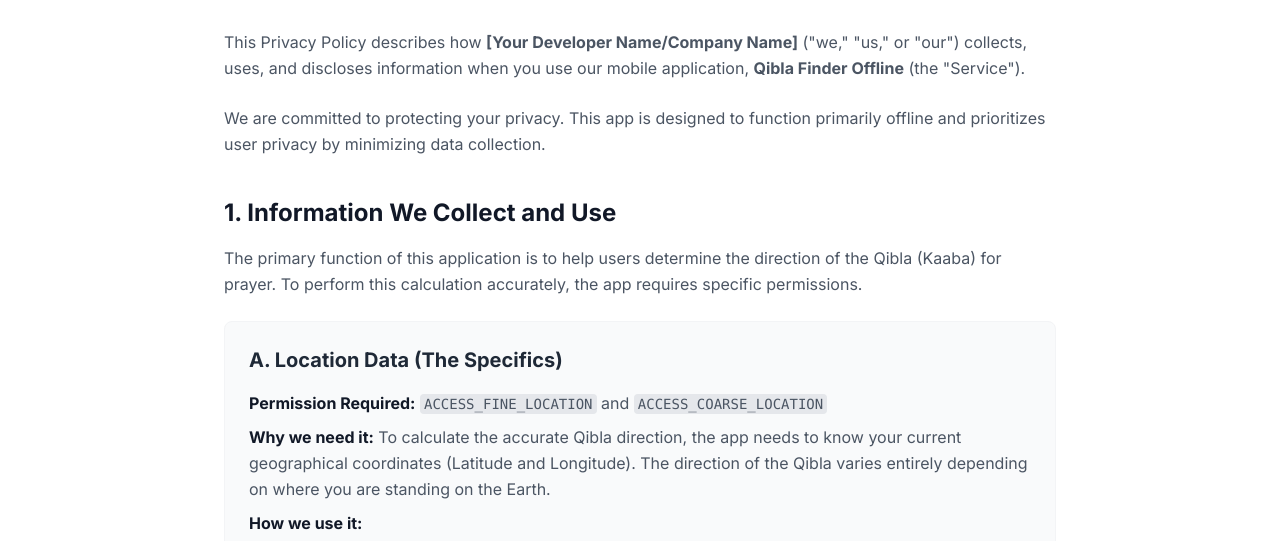
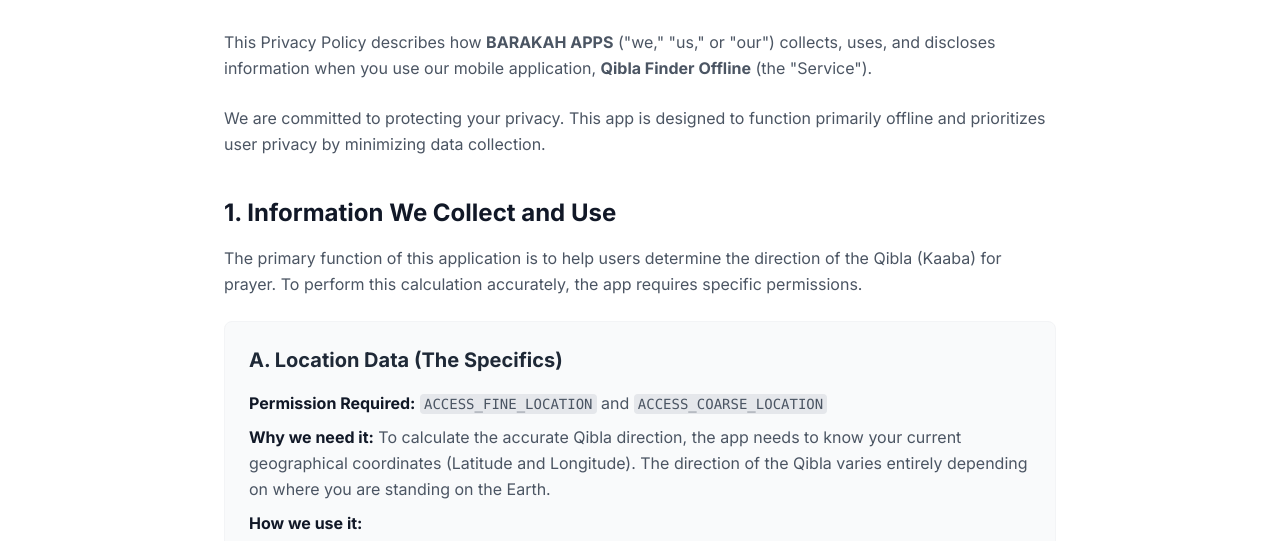
Before and after one commit to BarakahApps/BarakahApps.github.io, a plain HTML site: page privacy_policy/index.html in a window 1280 px wide. Shown: the part 244-785 px from the top of the page. Drawn offline with nearby package versions, Linux system fonts and the light colour scheme.

Commit message:
Update index.html

```diff
--- a/privacy_policy/index.html
+++ b/privacy_policy/index.html
@@ -45,7 +45,7 @@
 
             <div class="prose prose-emerald max-w-none text-gray-600 leading-relaxed">
                 <p class="mb-6">
-                    This Privacy Policy describes how <strong>[Your Developer Name/Company Name]</strong> ("we," "us," or "our") collects, uses, and discloses information when you use our mobile application, <strong>Qibla Finder Offline</strong> (the "Service").
+                    This Privacy Policy describes how <strong>BARAKAH APPS</strong> ("we," "us," or "our") collects, uses, and discloses information when you use our mobile application, <strong>Qibla Finder Offline</strong> (the "Service").
                 </p>
                 <p class="mb-6">
                     We are committed to protecting your privacy. This app is designed to function primarily offline and prioritizes user privacy by minimizing data collection.
```
